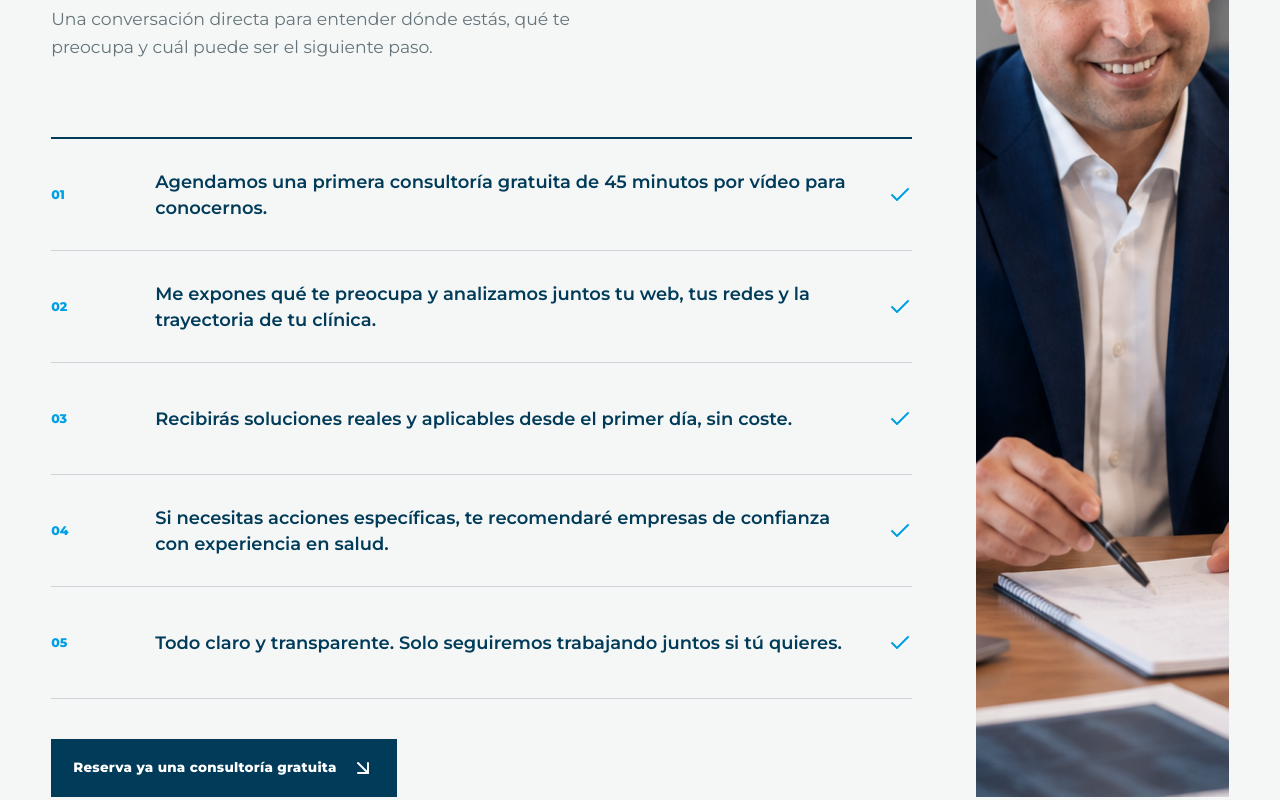
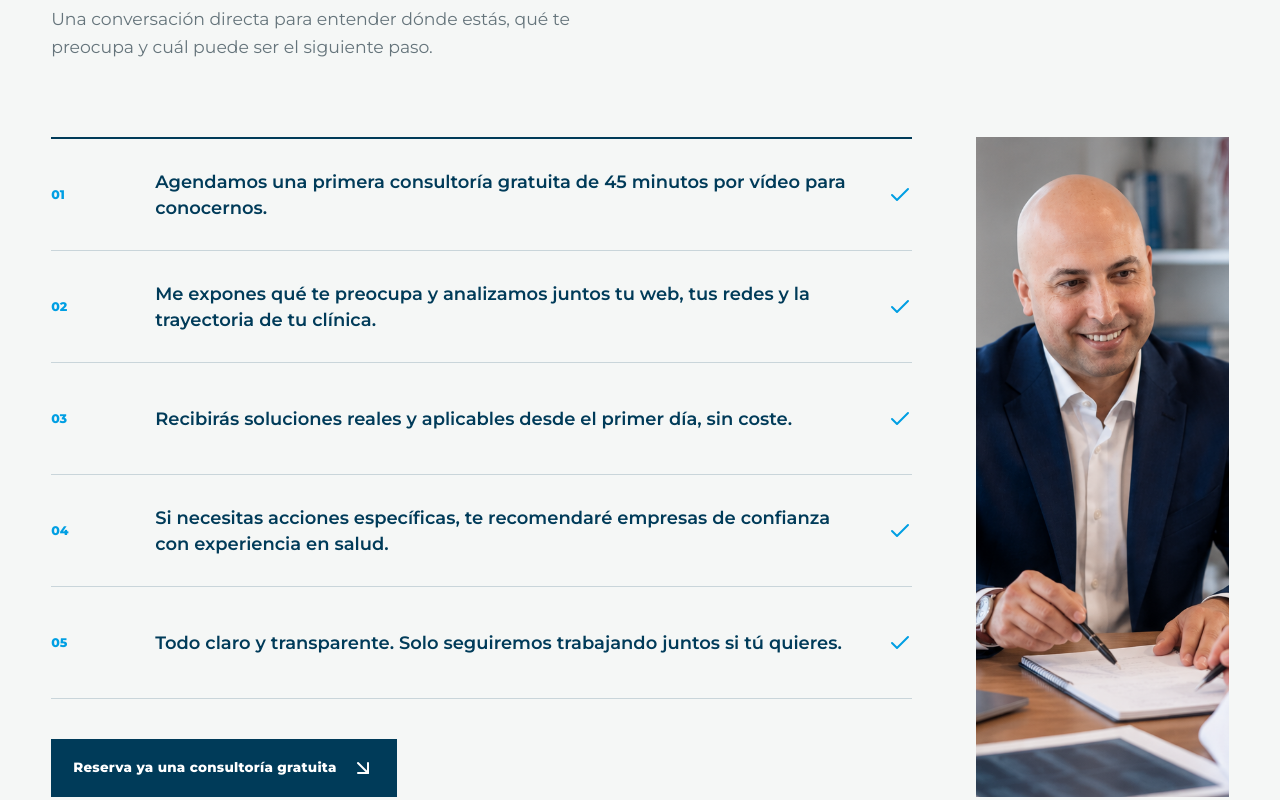
Before and after one commit to OpenClawDev-26/landang, a Next.js app: page / in a window 1280 px wide. Shown: the part 1200-2000 px from the top of the page. Built offline with nearby package versions, Linux system fonts and the light colour scheme; no server answers.

Commit message:
Refactor code structure for improved readability and maintainability

```diff
--- a/app/globals.css
+++ b/app/globals.css
@@ -99,8 +99,9 @@ h2 { font-size: clamp(3rem, 6.3vw, 6.6rem); font-weight: 760; }
 .hero-index i { width: 4.5rem; height: 1px; background: rgba(255,255,255,.7); }
 
 /* Working together */
-.work-section { display: grid; grid-template-columns: minmax(0, 3.4fr) minmax(0, 1fr); gap: clamp(2rem, 5vw, 4rem); align-items: center; padding: var(--section) var(--page); background: var(--paper); }
-.work-copy { min-width: 0; }
+.work-section { padding: var(--section) var(--page); background: var(--paper); }
+.work-row { display: grid; grid-template-columns: minmax(0, 3.4fr) minmax(0, 1fr); gap: clamp(2rem, 5vw, 4rem); }
+.work-list-col { min-width: 0; }
 .section-intro { display: grid; grid-template-columns: 1fr 1.2fr; gap: 1.5rem 5rem; align-items: end; margin-bottom: clamp(3rem, 6vw, 6rem); }
 .section-intro .eyebrow { grid-column: 1 / -1; }
 .section-intro h2 { margin: 0; max-width: 8ch; }
@@ -114,7 +115,7 @@ h2 { font-size: clamp(3rem, 6.3vw, 6.6rem); font-weight: 760; }
 .work-list li > span { color: var(--sky); font-size: .78rem; font-weight: 780; }
 .work-list p { max-width: 58ch; margin: 0; color: var(--blue-deep); font-size: clamp(1rem, 1.4vw, 1.18rem); font-weight: 600; line-height: 1.45; }
 .work-list svg { color: var(--sky); }
-.work-photo { position: relative; min-height: 640px; align-self: stretch; margin: 0; overflow: hidden; }
+.work-photo { position: relative; min-height: 420px; align-self: stretch; margin: 0; overflow: hidden; }
 .work-photo img { object-fit: cover; object-position: 34% 22%; }
 
 /* Clients */
@@ -266,7 +267,7 @@ h2 { font-size: clamp(3rem, 6.3vw, 6.6rem); font-weight: 760; }
   .hero-index { display: none; }
   .section-intro { grid-template-columns: 1fr; }
   .section-intro .eyebrow { grid-column: auto; }
-  .work-section { grid-template-columns: 1fr; gap: 3rem; }
+  .work-row { grid-template-columns: 1fr; gap: 3rem; }
   .work-photo { min-height: min(110vw, 560px); }
   .know-section { grid-template-columns: 1fr; min-height: auto; }
   .know-video { padding: 0 var(--page) var(--section); }
--- a/app/page.tsx
+++ b/app/page.tsx
@@ -59,7 +59,6 @@ export default function Home() {
         <Hero />
 
         <section className="work-section" id="como-trabajamos" aria-labelledby="work-title">
-          <div className="work-copy">
           <Reveal className="section-intro work-intro">
             <h2 id="work-title">¿Cómo es trabajar conmigo?</h2>
             <p>
@@ -67,6 +66,8 @@ export default function Home() {
             </p>
           </Reveal>
 
+          <div className="work-row">
+            <div className="work-list-col">
               <ol className="work-list">
                 {workSteps.map((step, index) => (
                   <li key={step}>
@@ -91,6 +92,7 @@ export default function Home() {
                 quality={100}
               />
             </figure>
+          </div>
         </section>
 
         <LogoMarquee />
```
Also changed, not shown: 1 other file (tests, documents, lock files or other folders). Lines whose indentation alone changed are shown as unchanged.
